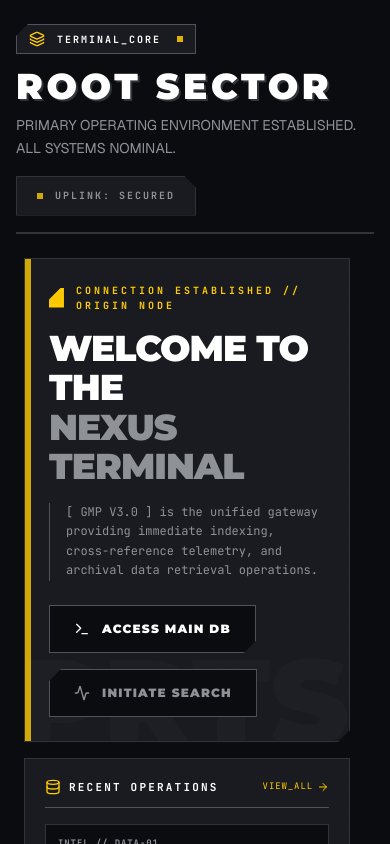
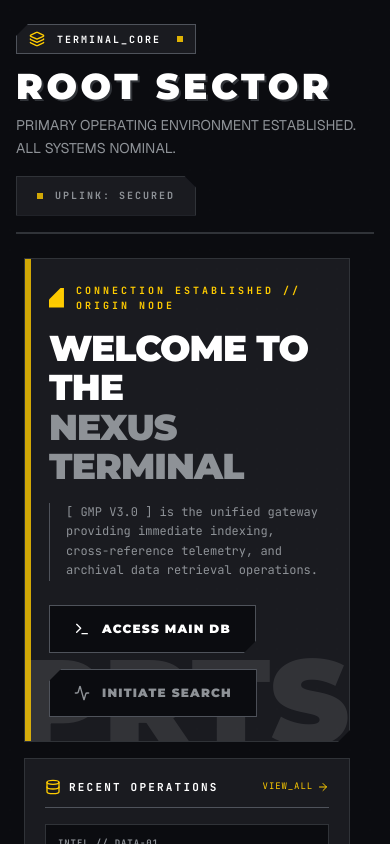
Before and after one commit to rain-knows/get_my_page, a Next.js app in the folder frontend/: page / in a window 390 px wide. Shown: the top 844 px of the page. Built offline with nearby package versions, Linux system fonts and the light colour scheme.

Commit message:
feat: 更新设计文档，移除模糊和渐变描述，优化高对比度极简设计理念；重构 KineticPageShell 组件，移除不必要的导航激活状态函数

```diff
--- a/frontend/src/features/home/components/HomeLandingSurface.tsx
+++ b/frontend/src/features/home/components/HomeLandingSurface.tsx
@@ -16,7 +16,7 @@ export function HomeLandingSurface() {
         {/* Top Hero Panel - The Main Visual Statement */}
         <section className="relative w-full border border-(--gmp-line-soft) bg-(--gmp-bg-panel) overflow-hidden gmp-cut-corner-br min-h-65 md:min-h-70 flex flex-col justify-end p-6 md:p-8 gmp-hard-shadow drop-shadow-xl group">
           <div className="absolute top-0 right-0 bottom-0 left-1/2 gmp-industrial-dot-grid opacity-[0.04] pointer-events-none" />
-          <div className="absolute right-0 -bottom-5 font-heading text-[120px] md:text-[180px] font-black leading-none text-white/2 select-none group-hover:text-white/4 transition-colors duration-1000">
+          <div className="absolute right-0 -bottom-5 font-heading text-[120px] md:text-[180px] font-black leading-none text-white select-none group-hover:text-white opacity-10 transition-colors duration-1000">
             PRTS
           </div>
           <div className="absolute left-0 top-0 w-1.5 h-full bg-(--gmp-accent) opacity-80" />
@@ -87,7 +87,7 @@ export function HomeLandingSurface() {
                 >
                   <div className="flex flex-col gap-1.5 flex-1 relative z-10">
                     <div className="flex items-center gap-3">
-                      <span className="font-mono text-[9px] font-bold text-(--gmp-text-secondary) uppercase tracking-widest">{item.category} // {item.id}</span>
+                      <span className="font-mono text-[9px] font-bold text-(--gmp-text-secondary) uppercase tracking-widest">{item.category} {"//"} {item.id}</span>
                     </div>
                     <h4 className="font-heading text-sm font-black text-white group-hover/item:text-black uppercase truncate max-w-70 md:max-w-90 transition-colors">{item.title}</h4>
                   </div>
--- a/frontend/src/features/surface/components/KineticPageShell.tsx
+++ b/frontend/src/features/surface/components/KineticPageShell.tsx
@@ -38,18 +38,6 @@ const defaultTopActions: readonly ShellActionItem[] = [
   { label: "系统监控", href: "/" },
   { label: "协议档案", href: "/" },
 ];
-
-/**
- * 功能：根据当前路径判断左侧导航项是否处于激活态，提升页面跳转可见性。
- * 关键参数：currentPath 为当前路由路径；href 为导航目标路径。
- * 返回值/副作用：返回是否激活的布尔值，无副作用。
- */
-function isNavActive(currentPath: string, href: string): boolean {
-  if (href === "/") {
-    return currentPath === "/";
-  }
-  return currentPath.startsWith(href);
-}
 
 /**
  * 功能：渲染 Home/Search 共用的三栏动效壳层，承载左导航、右功能区与中间内容区，极简硬核风格。
```
Also changed, not shown: 1 other file (tests, documents, lock files or other folders).
